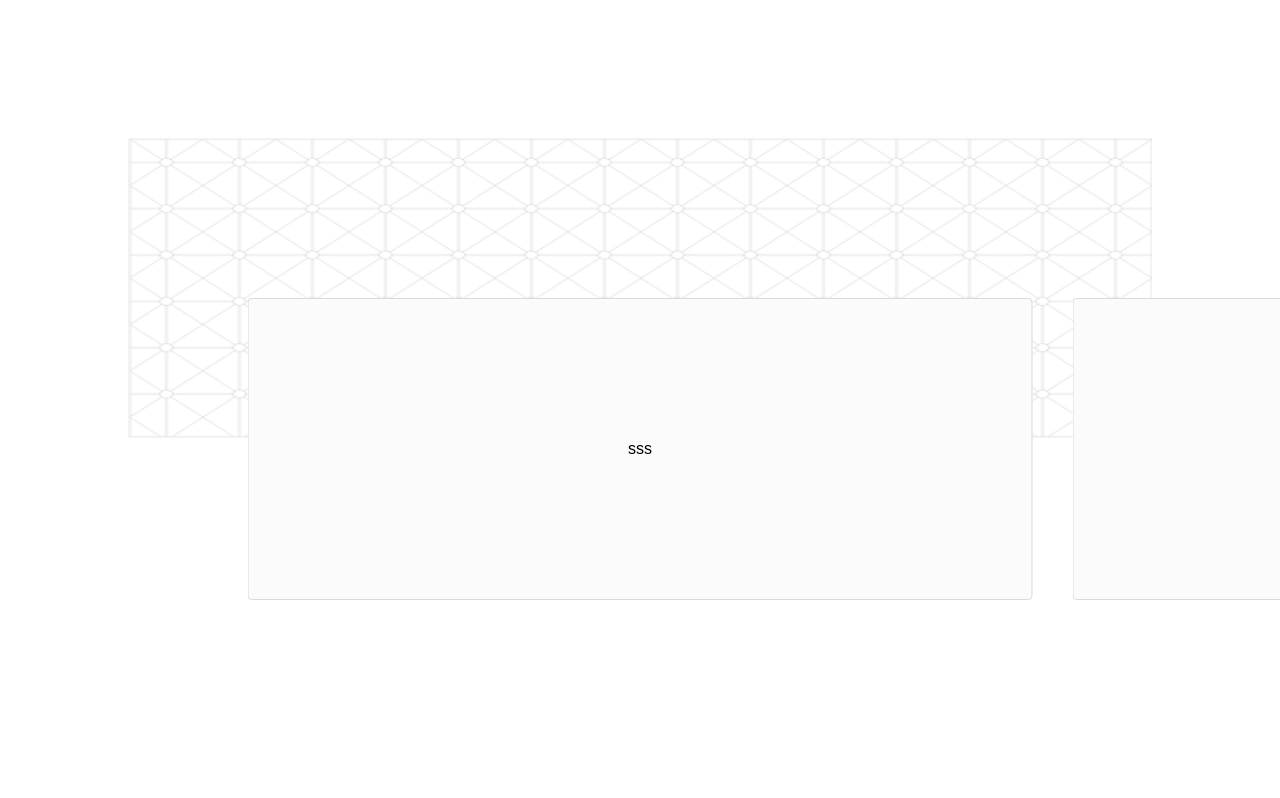
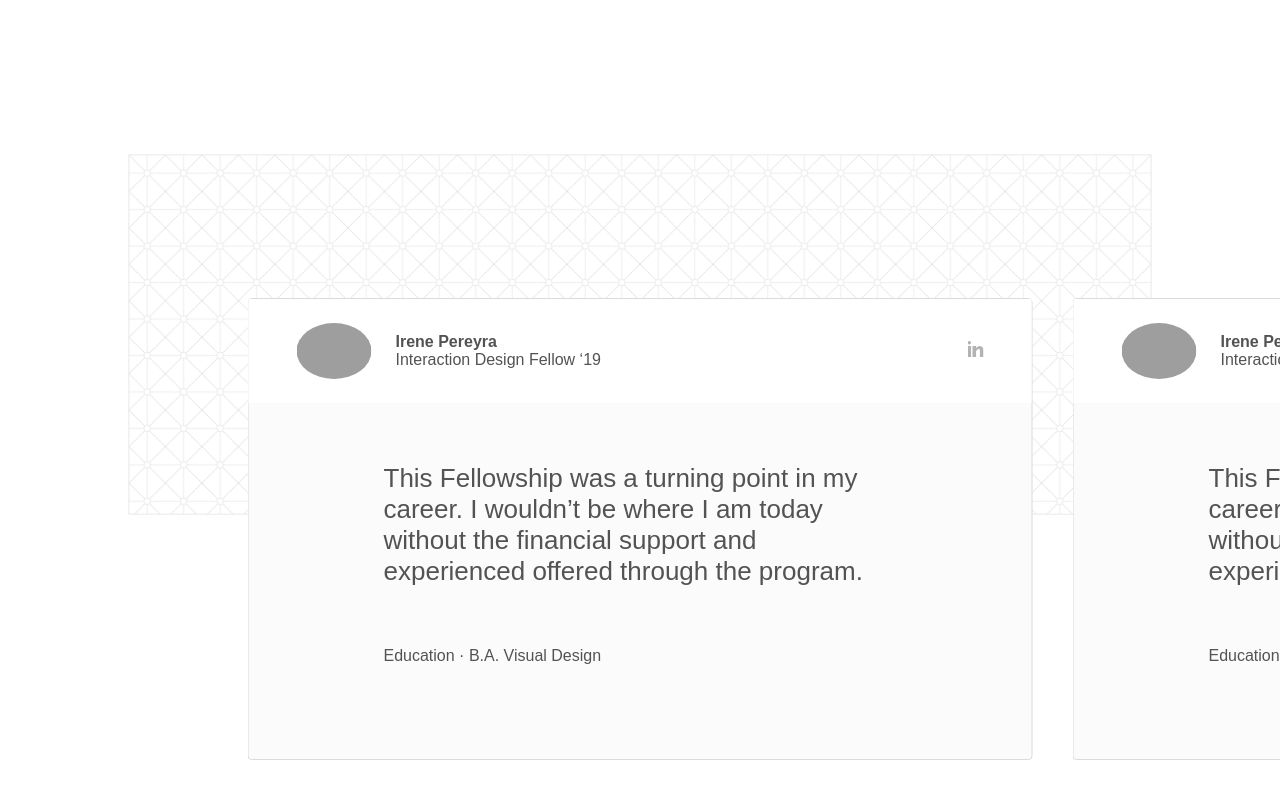
Before and after one commit to khalidsheet/harbour-space-frontend-challenge, a React (Create React App) app: page / in a window 1280 px wide. Shown: the part 1980-2778 px from the top of the page. Built offline with nearby package versions, Linux system fonts and the light colour scheme; grey boxes are pictures that could not be loaded; a web font is replaced by a local one.

Commit message:
slider is up :tada:

```diff
--- a/src/components/Testimonials/Testimonials.css
+++ b/src/components/Testimonials/Testimonials.css
@@ -4,26 +4,24 @@
 }
 
 .swiper-slide {
-  height: 320px;
+  height: 480px;
 }
 
 .testimonials .bg-image-mesh img {
   position: absolute;
-  top: -50%;
+  top: -30%;
   left: 50%;
   transform: translateX(-50%);
   z-index: -1;
   width: 80vw;
-  height: 300px;
 }
 
 .test {
   background: #fbfbfb;
   margin: 0 auto;
   display: flex;
-  align-items: center;
   justify-content: center;
-  height: 300px;
+  height: 460px;
   border: 1px solid #dadada;
   border-radius: 4px;
 }
--- a/src/components/Testimonials/Testimonials.tsx
+++ b/src/components/Testimonials/Testimonials.tsx
@@ -5,6 +5,7 @@ import "./Testimonials.css";
 import "swiper/css/free-mode";
 
 import { useSwiper, Swiper, SwiperSlide } from "swiper/react";
+import Testimonial from "./components/Testimonial/Testimonial";
 
 export default function Testimonials() {
   const swiper = useSwiper();
@@ -12,7 +13,7 @@ export default function Testimonials() {
   return (
     <div className="testimonials">
       <div className="bg-image-mesh">
-        <img src="../icons/mesh.png" alt="" />
+        <img src="../icons/Pattern.svg" alt="" />
       </div>
       <Swiper
         freeMode={true}
@@ -20,21 +21,33 @@ export default function Testimonials() {
         slidesPerView={1.6}
         centeredSlides
         spaceBetween={40}
+        autoplay
+        rewind
       >
         <SwiperSlide>
-          <div className="test">sss</div>
+          <div className="test">
+            <Testimonial />
+          </div>
         </SwiperSlide>
         <SwiperSlide>
-          <div className="test">sss</div>
+          <div className="test">
+            <Testimonial />
+          </div>
         </SwiperSlide>
         <SwiperSlide>
-          <div className="test">sss</div>
+          <div className="test">
+            <Testimonial />
+          </div>
         </SwiperSlide>
         <SwiperSlide>
-          <div className="test">sss</div>
+          <div className="test">
+            <Testimonial />
+          </div>
         </SwiperSlide>
         <SwiperSlide>
-          <div className="test">sss</div>
+          <div className="test">
+            <Testimonial />
+          </div>
         </SwiperSlide>
       </Swiper>
     </div>
--- /dev/null
+++ b/src/components/Testimonials/components/Testimonial/Testimonial.css
@@ -0,0 +1,45 @@
+.testimonial .header {
+  background-color: #fff;
+  padding: 24px 48px;
+}
+
+.testimonial .header .image img {
+  float: left;
+  margin-right: 24px;
+  border-radius: 50%;
+}
+
+.testimonial .header .user-info {
+  display: flex;
+  align-items: center;
+  width: 100%;
+}
+
+.testimonial .header .user-info .name {
+  font-size: 16px;
+  font-weight: 600;
+  color: var(--secondary-color);
+}
+
+.testimonial .header .user-info .job-title {
+  font-size: 16px;
+  color: var(--secondary-color);
+}
+
+.testimonial .header .user-info .linkedin {
+  align-self: center;
+  justify-self: center;
+  flex: 4;
+  text-align: right;
+}
+
+.testimonial .body {
+  font-size: 26px;
+  color: var(--secondary-color);
+  padding: 60px 135px;
+}
+
+.testimonial .footer {
+  padding: 0px 135px;
+  color: var(--secondary-color);
+}
--- /dev/null
+++ b/src/components/Testimonials/components/Testimonial/Testimonial.tsx
@@ -0,0 +1,35 @@
+import React from "react";
+import "./Testimonial.css";
+
+export default function Testimonial() {
+  return (
+    <div className="testimonial">
+      <div className="header">
+        <div className="user-info">
+          <div className="image">
+            <img
+              src="https://images.unsplash.com/photo-1633332755192-727a05c4013d?ixlib=rb-1.2.1&ixid=MnwxMjA3fDB8MHxwaG90by1wYWdlfHx8fGVufDB8fHx8&auto=format&fit=crop&w=1160&q=80"
+              alt="User Image"
+              width={75}
+            />
+          </div>
+          <div className="info">
+            <div className="name">Irene Pereyra</div>
+            <div className="job-title">Interaction Design Fellow ‘19</div>
+          </div>
+          <div className="linkedin">
+            <img src="../icons/linkedin.svg" alt="" />
+          </div>
+          <div style={{ clear: "both" }}></div>
+        </div>
+        <div className="linkedin"></div>
+      </div>
+      <div className="body">
+        This Fellowship was a turning point in my career. I wouldn’t be where I
+        am today without the financial support and experienced offered through
+        the program.
+      </div>
+      <div className="footer">Education · B.A. Visual Design</div>
+    </div>
+  );
+}
--- a/src/tablet-responsive.css
+++ b/src/tablet-responsive.css
@@ -69,4 +69,13 @@
     margin-top: 524px !important;
     margin-bottom: 86px !important;
   }
+
+  .testimonial .body {
+    padding: 60px 60px !important;
+    font-size: 18px !important;
+  }
+
+  .testimonial .footer {
+    padding: 0 60px !important;
+  }
 }
```
Also changed, not shown: public/icons/Pattern.svg (added), public/icons/linkedin.svg (added).
